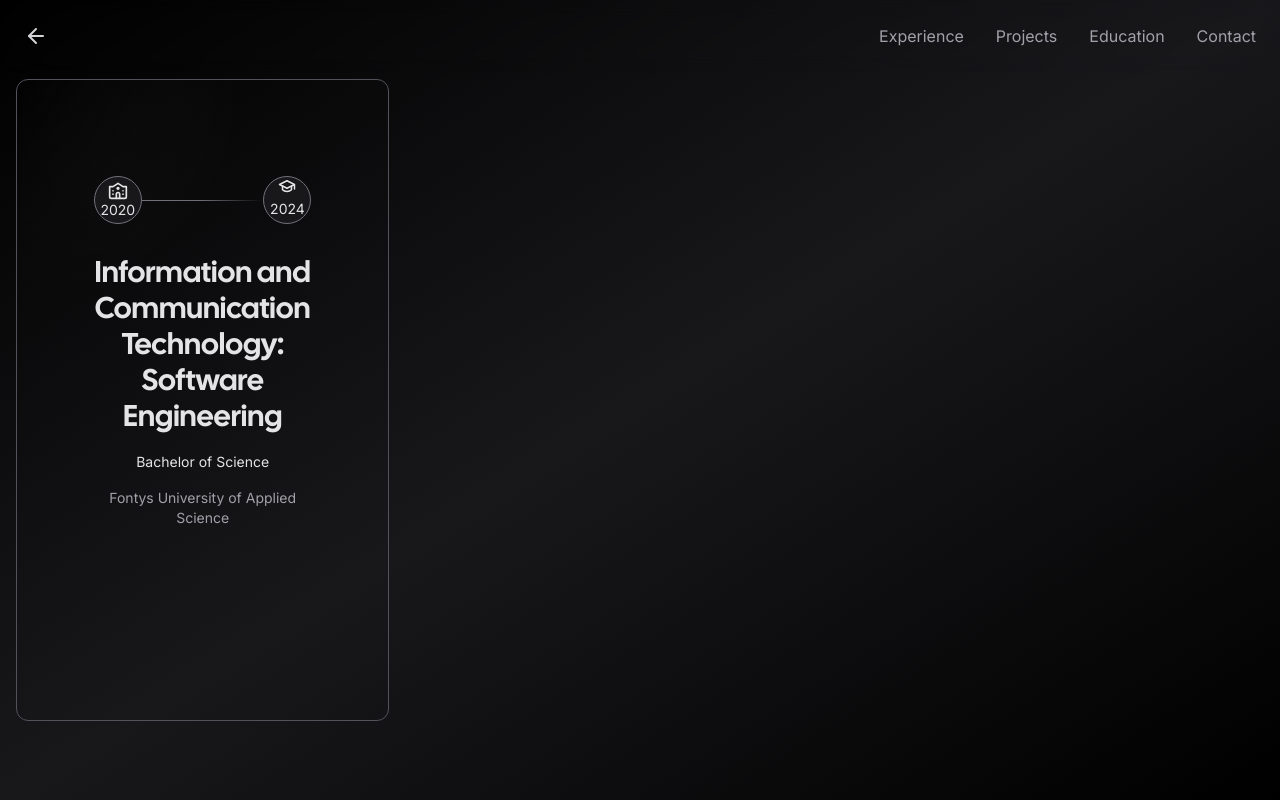
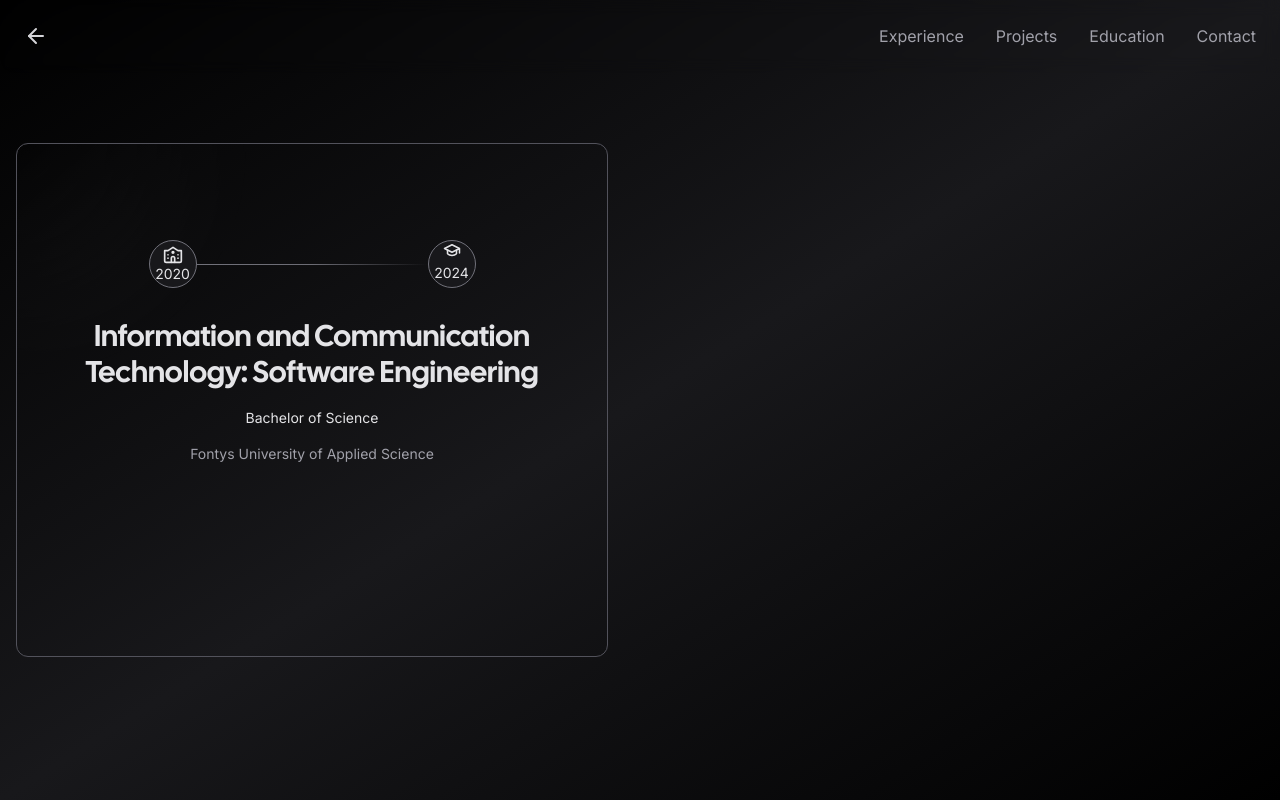
Before and after one commit to vsvincent/portfolio, a Next.js app in the folder vsvincent/: page /education in a window 1280 px wide. Built offline with nearby package versions, Linux system fonts and the light colour scheme; no server answers; what tailwindcss-debug-screens would draw is missing.

Commit message:
Make more responsive

```diff
--- a/vsvincent/app/education/page.tsx
+++ b/vsvincent/app/education/page.tsx
@@ -22,7 +22,7 @@
 		<div className=" bg-gradient-to-tl from-zinc-900/0 via-zinc-900 to-zinc-900/0">
 			<Navigation />
 			<div className="container flex items-center justify-center min-h-screen px-4 mx-auto">
-				<div className="grid w-full grid-cols-1 gap-8 mx-auto mt-32 sm:mt-0 sm:grid-cols-3 lg:gap-16">
+				<div className="grid w-full grid-cols-1 gap-8 mx-auto mt-32 sm:mt-0 xl:grid-cols-2 xl:gap-16">
 					{schools.map((s) => (
 						<Card>
 							<Link
```
